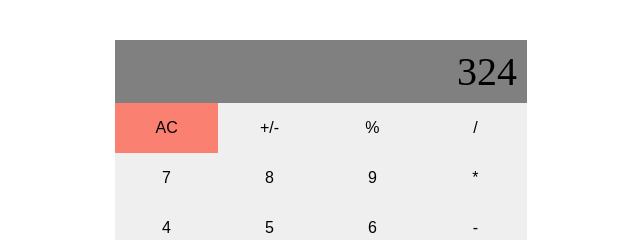
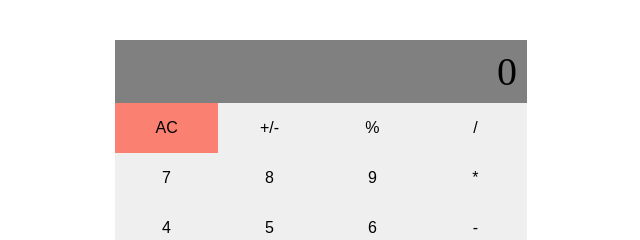
Before and after one commit to nafernandez302/calculator, a plain HTML site: page index.html in a window 1280 px wide. Shown: the top 240 px of the page, 319-959 px from the left. Drawn offline with Linux system fonts and the light colour scheme.

```diff
--- a/index.html
+++ b/index.html
@@ -9,7 +9,7 @@
 <body>
     <div id="calc">
         <div class="container">
-            <div class="display">324</div>
+            <div class="display">0</div>
             <div class="button-container">
                 <button class="clear">AC</button>
                 <button class="sign-change">+/-</button>
```
